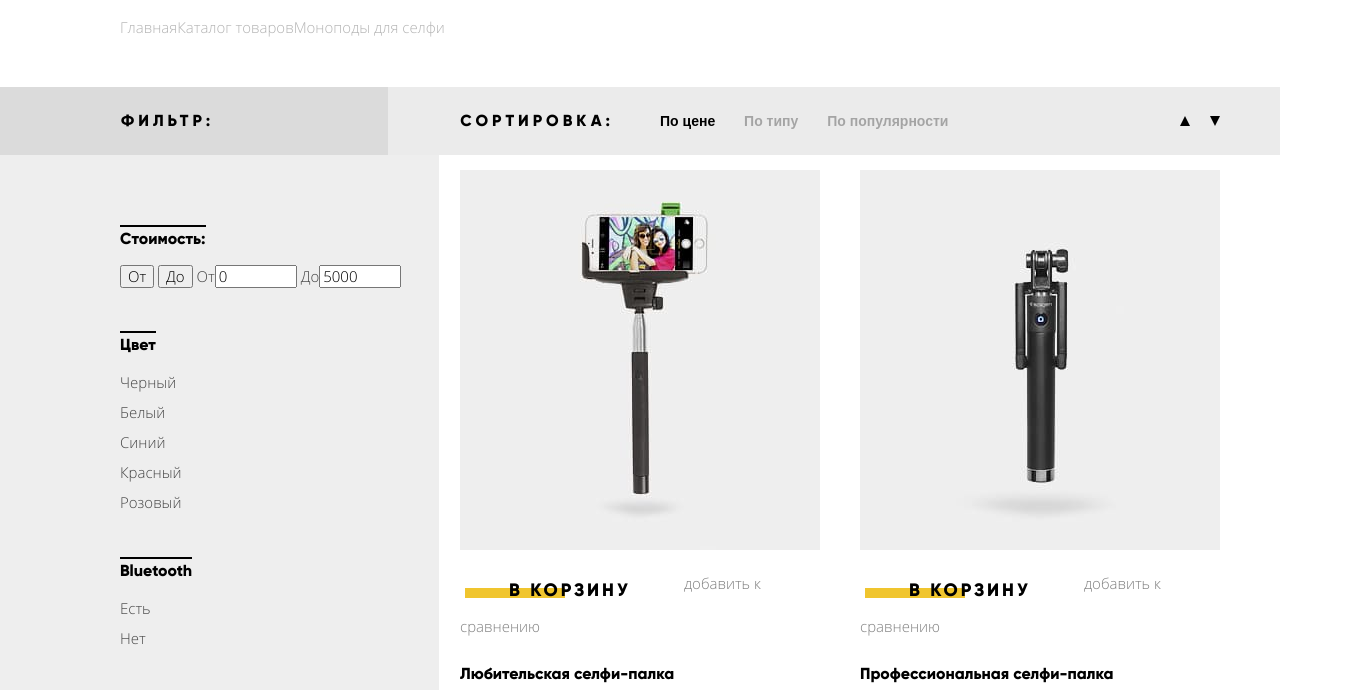
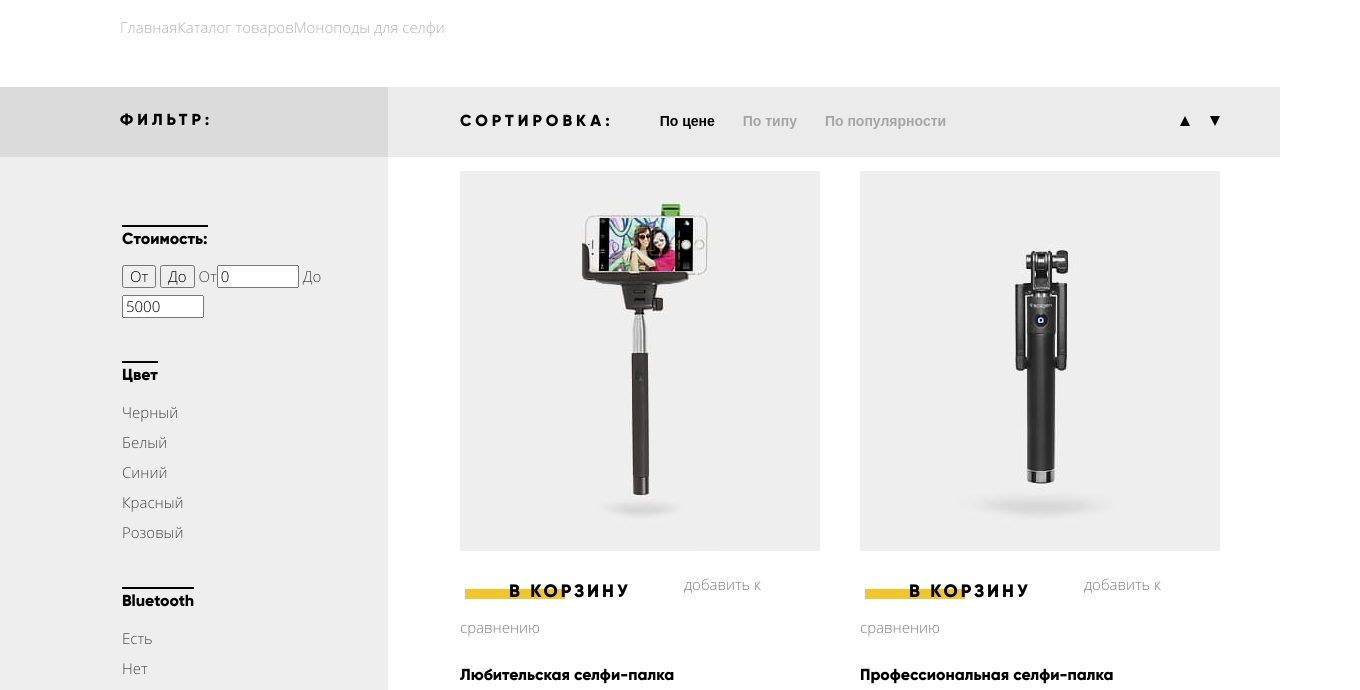
Before and after one commit to Verlevina/770025-device, a plain HTML site: page catalog.html in a window 1280 px wide. Shown: the part 319-1009 px from the top of the page, 1360 px wide, since content can reach past the window. Drawn offline with Linux system fonts and the light colour scheme; files whose address does not match are found by name.

Commit message:
Каталог!!!

```diff
--- a/catalog.html
+++ b/catalog.html
@@ -11,7 +11,7 @@
 <header class="header">
   <div class="container">
     <div class="main-header">
-  <a class="main-logo header-logo" href="index.html" >
+      <a class="main-logo header-logo" href="index.html">
         <img class="logo header-logo" src="img/header-logo.png" width="164" height="36" alt="Device">
       </a>
       <div class="user-search-wrapper">
@@ -76,39 +76,12 @@
   </div>
 
   <div class="catalog-wrapper">
-    <div class="filter-label">
-      <div class="container">
+
+    <div class="container filter-catalog-box">
+      <aside class="filter-box">
           <div class="filter-label-wrap">
             <h2>Фильтр:</h2>
-
-
-    <h2 class="visually-hidden">Дополнительная сортировка</h2>
-
-      <div class="sort">
-        <h3>Сортировка:</h3>
-        <ul class="sort-list">
-          <li>
-            <a class="filter-active" href="#">По цене</a>
-          </li>
-          <li>
-            <a href="#">По типу</a>
-          </li>
-          <li>
-            <a  href="#">По популярности</a>
-          </li>
-        </ul>
-        <div class="sort-up-down">
-          <a class="arrow arrow-up" href="#">По убыванию</a>
-          <a class="arrow arrow-down" href="#">По возрастанию</a>
           </div>
-      </div>
-    </div>
-
-      </div>
-    </div>
-<div class="container filter-catalog-box">
-  <aside class="filter-box">
-    <div class="filter-wrapper">
           <form class="filter" method="post" action="http://echo.htmlacademy.ru">
             <fieldset class="filter-case">
               <legend>
@@ -141,13 +114,37 @@
             </fieldset>
             <button class="link-button" type="submit">Показать</button>
           </form>
+
+      </aside>
+
+      <section class="show-items">
+
+            <h2 class="visually-hidden">Дополнительная сортировка</h2>
+
+            <div class="sort">
+              <h3>Сортировка:</h3>
+              <ul class="sort-list">
+                <li>
+                  <a class="filter-active" href="#">По цене</a>
+                </li>
+                <li>
+                  <a href="#">По типу</a>
+                </li>
+                <li>
+                  <a href="#">По популярности</a>
+                </li>
+              </ul>
+              <div class="sort-up-down">
+                <a class="arrow arrow-up" href="#">По убыванию</a>
+                <a class="arrow arrow-down" href="#">По возрастанию</a>
               </div>
-  </aside>
-    <section class="show-items">
+            </div>
+
             <h3 class="visually-hidden">Результат сортировки</h3>
             <ul class="catalog-items">
               <li>
-          <img class="item-img" src="img/catalog-item-1.jpg" alt="Любительская селфи-палка" height="380" width="360">
+                <img class="item-img" src="img/catalog-item-1.jpg" alt="Любительская селфи-палка" height="380"
+                     width="360">
                 <div class="item-buy-wrap">
                   <a class="link-button" href="#">В корзину</a>
                   <a class="add-compare" href="#">добавить к сравнению</a>
@@ -166,7 +163,8 @@
                 <p>1500 pуб.</p>
               </li>
               <li>
-          <img class="item-img" src="img/catalog-item-3.jpg" alt="Непотопляемая селфи-палка" height="380" width="360">
+                <img class="item-img" src="img/catalog-item-3.jpg" alt="Непотопляемая селфи-палка" height="380"
+                     width="360">
                 <div class="item-buy-wrap">
                   <a class="link-button" href="#">В корзину</a>
                   <a class="add-compare" href="#">добавить к сравнению</a>
@@ -204,15 +202,9 @@
       </section>
     </div>
   </div>
-
-
-
-
-
 </main>
-<div class="footer-wrap">
-  <div class="container">
-<footer class="main-footer">
+<footer class="footer-wrap">
+  <div class="container main-footer">
       <div class="footer-left">
         <a href="index.html" class="main-logo">
           <img class="logo footer-logo" src="img/footer-logo.png" alt="Device" width="163" height="36">
@@ -252,10 +244,7 @@
           </div>
         </div>
       </div>
+  </div>
 </footer>
-    </div>
-  </div>
-<img src="img/device-catalog.jpg" style="opacity:0.5;width:1440px;position:absolute; top:0; left:50%; margin-left:-720px;">-->
-
 </body>
 </html>
--- a/css/main-css.css
+++ b/css/main-css.css
@@ -1,6 +1,6 @@
 body {
   margin: 0;
-  min-width: 1240px;
+  min-width: 1200px;
   padding: 0;
   font-family: "Open Sans", "Arial", sans-serif;
   font-weight: normal;
@@ -380,6 +380,8 @@ a {
   display:flex;
   justify-content:space-between;
   list-style: none;
+  padding:0;
+  margin:0;
 }
 .product-item div{
   height:160px;
@@ -506,6 +508,7 @@ a {
 
 /*поставщики*/
 .contacts-wrapper{
+  padding-bottom:70px;
   display:flex;
 }
 .margin-container{
@@ -593,7 +596,6 @@ a {
 }
 .main-footer {
   display:flex;
-  margin-top:90px;
   color: #ffffff;
   padding:65px 10px;
 }
@@ -763,20 +765,42 @@ a {
   color: rgba(0, 0, 0, 0.1);
 }
 .catalog-wrapper{
+  position:relative;
   margin-top: 45px;
 background-image:linear-gradient(to right, #eeeeee 0%, #eeeeee calc(((100% - 1200px)/2) + 348px),
 #ffffff calc(((100% - 1200px)/2) + 348px), #ffffff 100%);
 }
+.catalog-wrapper::before{
+  content: "";
+  display: block;
+  position: absolute;
+  left: 0;
+  top: 0;
+  height: 70px;
+  width: 100%;
+  background-color: rgba(0,0,0,0.08);
 
-.filter-box {
+
+}
+.filter-catalog-box{
   display:flex;
-  flex-direction: column;
-  align-items:flex-end;
-  background-color: #eeeeee;
-  margin-left: 58px;
+  justify-content:space-between;
+}
+.filter-box{
+  margin:0 60px;
 }
 .filter-label-wrap h2{
   width:200px;
+  padding-top:21px ;
+  margin:0;
+  padding-bottom: 23px;
+  font-family: "Gilroy", "Arial", sans-serif;
+  font-weight: bold;
+  font-size: 16px;
+  line-height: 24px;
+  letter-spacing: 4px;
+  color: #000000;
+  text-transform: uppercase;
 }
 .filter{
   margin:70px 0;
@@ -787,16 +811,18 @@ background-image:linear-gradient(to right, #eeeeee 0%, #eeeeee calc(((100% - 120
 .filter-label {
   width: 100%;
   padding: 18px 0 14px;
-  background-color: rgba(0,0,0,0.08);
   color: #000000;
+}
+.sort{
+  display:flex;
+  padding-top:18px;
+  padding-bottom:15px;
+  align-items:baseline;
 }
 .sort-filter{
  display:inline-block;
 }
-.filter-catalog-box{
-  display:flex;
-  justify-content:space-between;
-}
+
 .filter-label h2,
 .sort h3 {
   margin:0;
@@ -807,6 +833,9 @@ background-image:linear-gradient(to right, #eeeeee 0%, #eeeeee calc(((100% - 120
   letter-spacing: 4px;
   color: #000000;
   text-transform: uppercase;
+}
+.sort h3{
+  margin-right:46px;
 }
 .filter-color label{
   display:block;
@@ -835,32 +864,10 @@ background-image:linear-gradient(to right, #eeeeee 0%, #eeeeee calc(((100% - 120
 .filter-color input[type="checkbox"]:disabled + label {
   color: rgb(166, 166, 166);
 }
-
-.sort-wrapper {
-
-}
-.sort{
-  width:852px;
-  display:flex;
-  align-items:baseline;
-  margin-left:161px;
-}
-.filter-label-wrap{
-  display:flex;
-  align-items:baseline;
-  padding-left: 61px;
-}
-.filter-wrapper{
-  margin-right: 36px;
-  display:inline-block;
-}
-.sort-list {
-  list-style: none;
+.sort-list{
   padding:0;
   margin:0;
-  margin-left: 46px;
 }
-
 .sort-list a {
   font-size: 14px;
   font-family: "OpenSans", "Arial", sans-serif;
@@ -886,7 +893,7 @@ background-image:linear-gradient(to right, #eeeeee 0%, #eeeeee calc(((100% - 120
   display:inline-block;
 }
 .sort-list>li:not(:first-child){
-  margin-left:25px;
+  margin-left:24px;
 }
 .sort-up-down {
   margin-left:auto;
@@ -958,9 +965,10 @@ background-image:linear-gradient(to right, #eeeeee 0%, #eeeeee calc(((100% - 120
 .add-compare:focus {
   color: rgba(0, 0, 0, 0.2);
 }
-.show-items-wrap{
+.show-items{
   width: 830px;
   padding-left: 70px;
+  padding-bottom:80px;
 }
 .paginator {
 
```
Also changed, not shown: index.html (+7 -9 lines), img/device-catalog.jpg (added), img/device-index.jpg (added). Lines whose indentation alone changed are shown as unchanged.
